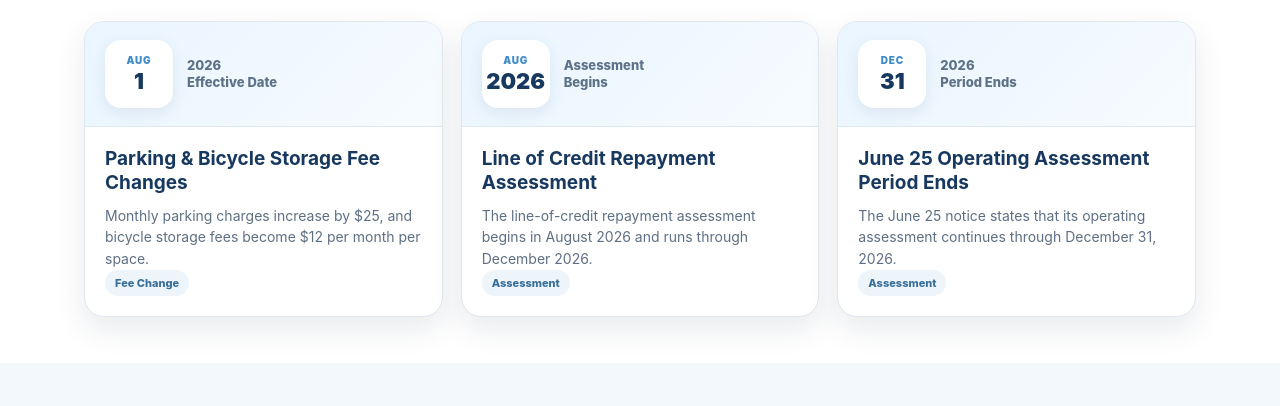
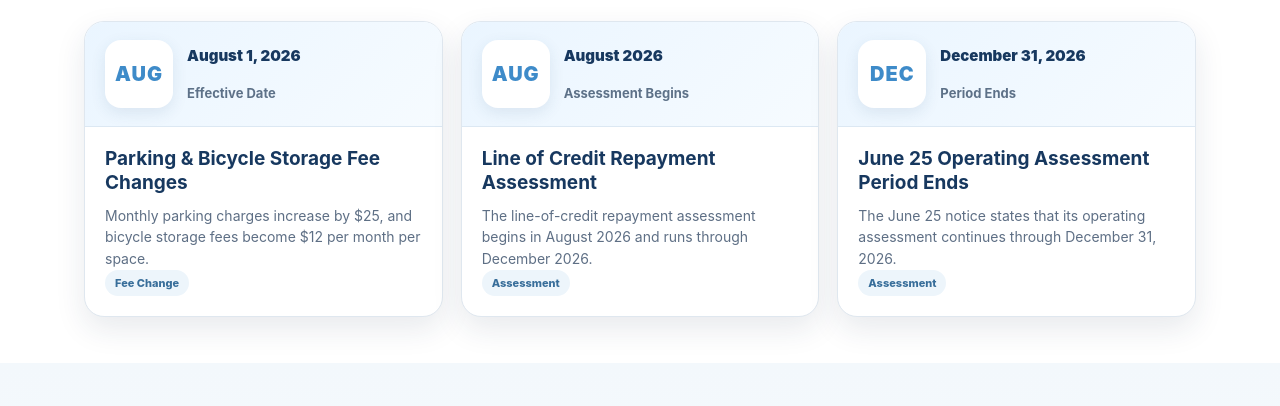
Before and after one commit to fionadhrimaj-sketch/crestwood-community-hub, a plain HTML site: page calendar.html in a window 1280 px wide. Shown: the part 355-761 px from the top of the page. Drawn offline with Linux system fonts and the light colour scheme.

Commit message:
Add files via upload

```diff
--- a/calendar.html
+++ b/calendar.html
@@ -84,9 +84,9 @@ body.page-calendar{--page-dark:#17426a;--page-accent:#3e8bc9}
 .page-calendar .date-card:hover{transform:translateY(-3px)!important;box-shadow:0 16px 36px rgba(28,52,83,.14)!important}
 .page-calendar .date-top{display:flex!important;align-items:center!important;gap:14px!important;padding:18px 20px!important;background:linear-gradient(135deg,#eaf5ff,#f6fbff)!important;border-bottom:1px solid #dce8f3!important}
 .page-calendar .date-badge{width:68px!important;min-width:68px!important;height:68px!important;border-radius:16px!important;background:#fff!important;display:flex!important;flex-direction:column!important;align-items:center!important;justify-content:center!important;box-shadow:0 5px 15px rgba(36,78,118,.10)!important}
-.page-calendar .date-badge .month{color:#3e8bc9!important;font-size:10px!important;font-weight:900!important;letter-spacing:.8px!important;text-transform:uppercase!important;line-height:1!important}
-.page-calendar .date-badge .day{color:var(--cw-navy)!important;font-size:22px!important;font-weight:900!important;line-height:1.05!important;margin-top:5px!important;text-align:center!important}
-.page-calendar .date-year{color:#5d7188!important;font-size:13px!important;font-weight:800!important;line-height:1.3!important}
+.page-calendar .date-badge .month{color:#3e8bc9!important;font-size:20px!important;font-weight:900!important;letter-spacing:1px!important;text-transform:uppercase!important;line-height:1!important}
+.page-calendar .date-badge .day{display:none!important}
+.page-calendar .date-year{color:#5d7188!important;font-size:13px!important;font-weight:700!important;line-height:1.35!important}.page-calendar .date-year strong{display:block;color:var(--cw-navy)!important;font-size:15px!important;font-weight:900!important;margin-bottom:2px!important}
 .page-calendar .date-body{padding:20px!important;display:flex!important;flex-direction:column!important;flex:1!important}
 .page-calendar .date-body h3{margin:0!important;color:var(--cw-navy)!important;font-size:19px!important;line-height:1.25!important}
 .page-calendar .date-body p{margin:10px 0 0!important;color:#5e6f85!important;font-size:14px!important;line-height:1.55!important}
@@ -110,15 +110,15 @@ body.page-calendar{--page-dark:#17426a;--page-accent:#3e8bc9}
 <p class="section-intro">Confirmed dates and changes currently affecting Crestwood residents.</p>
 <div class="calendar-grid">
   <article class="date-card">
-    <div class="date-top"><div class="date-badge"><span class="month">Aug</span><span class="day">1</span></div><div class="date-year">2026<br/>Effective Date</div></div>
+    <div class="date-top"><div class="date-badge"><span class="month">AUG</span></div><div class="date-year"><strong>August 1, 2026</strong><br/>Effective Date</div></div>
     <div class="date-body"><h3>Parking &amp; Bicycle Storage Fee Changes</h3><p>Monthly parking charges increase by $25, and bicycle storage fees become $12 per month per space.</p><span class="tag">Fee Change</span></div>
   </article>
   <article class="date-card">
-    <div class="date-top"><div class="date-badge"><span class="month">Aug</span><span class="day">2026</span></div><div class="date-year">Assessment<br/>Begins</div></div>
+    <div class="date-top"><div class="date-badge"><span class="month">AUG</span></div><div class="date-year"><strong>August 2026</strong><br/>Assessment Begins</div></div>
     <div class="date-body"><h3>Line of Credit Repayment Assessment</h3><p>The line-of-credit repayment assessment begins in August 2026 and runs through December 2026.</p><span class="tag">Assessment</span></div>
   </article>
   <article class="date-card">
-    <div class="date-top"><div class="date-badge"><span class="month">Dec</span><span class="day">31</span></div><div class="date-year">2026<br/>Period Ends</div></div>
+    <div class="date-top"><div class="date-badge"><span class="month">DEC</span></div><div class="date-year"><strong>December 31, 2026</strong><br/>Period Ends</div></div>
     <div class="date-body"><h3>June 25 Operating Assessment Period Ends</h3><p>The June 25 notice states that its operating assessment continues through December 31, 2026.</p><span class="tag">Assessment</span></div>
   </article>
 </div>
```
